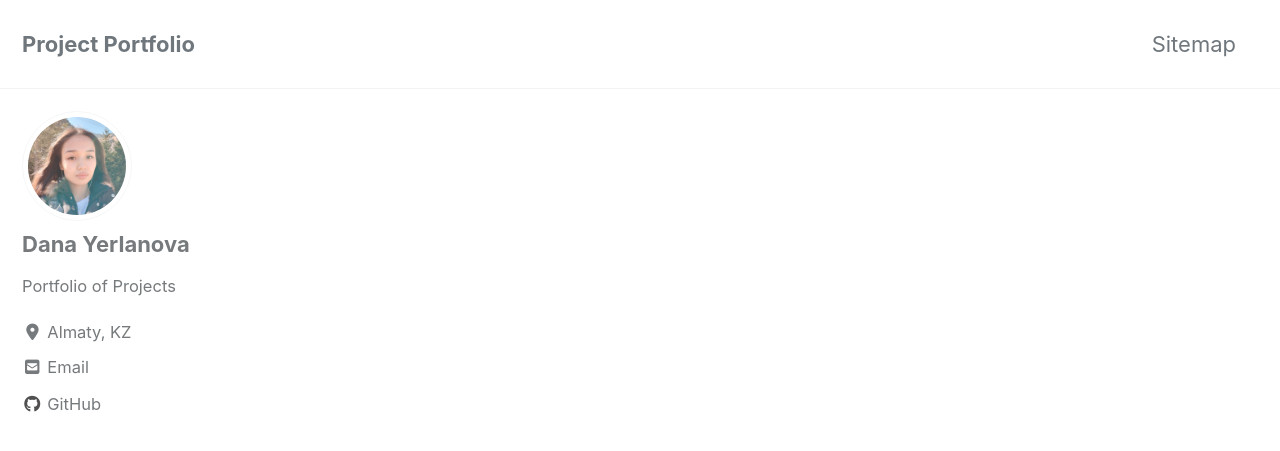
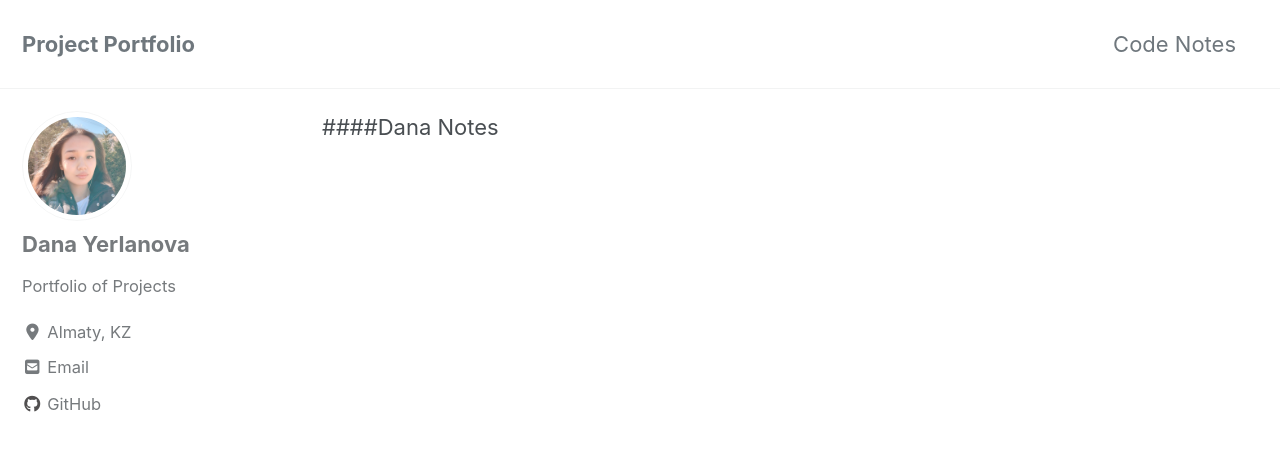
Before and after one commit to yerlandana/yerlandana.github.io, a Jekyll site: the page built from _pages/notes.md, in a window 1280 px wide and 900 px high. Shown: the top 451 px of the window. Built offline with Jekyll 4.4.1, drawn with Linux system fonts in a browser that asks for light colours; cached includes are drawn as plain includes; nearby versions of some CDN libraries; our own code applies the rules of GitHub Pages for plain Markdown files.

```diff
--- a/_data/navigation.yml
+++ b/_data/navigation.yml
@@ -8,5 +8,5 @@
   #   url: /year-archive/
   # - title: "Sample Collections"
   #   url: /collection-archive/
-  - title: "Sitemap"
-    url: /sitemap/
+  - title: "Code Notes"
+    url: /_pages/notes.md
--- a/_pages/notes.md
+++ b/_pages/notes.md
@@ -0,0 +1 @@
+####Dana Notes
```
